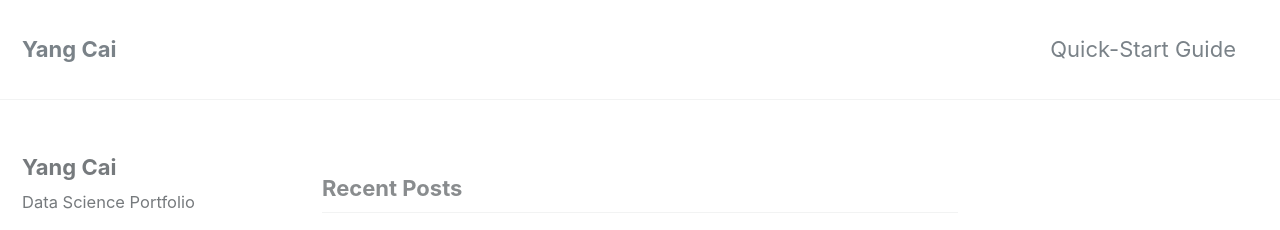
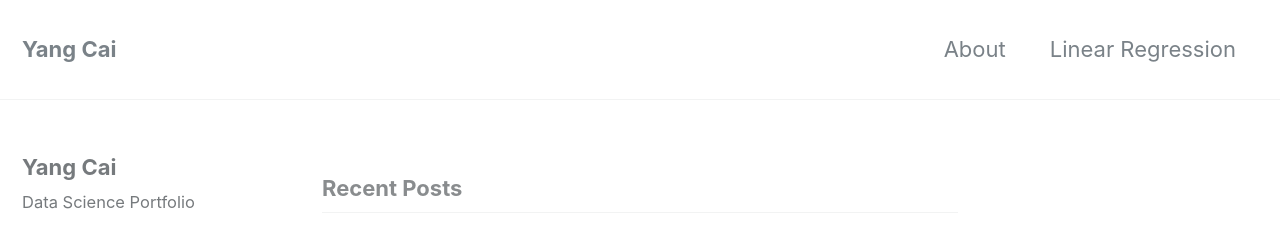
Before and after one commit to ladyissy/ladyissy.github.io, a Jekyll site: the page built from index.html, in a window 1280 px wide and 900 px high. Shown: the top 230 px of the window. Built offline with Jekyll 4.4.1, drawn with Linux system fonts in a browser that asks for light colours; nearby versions of some CDN libraries; the list of posts is cut into pages by our own code.

Commit message:
commit 8

```diff
--- a/_data/navigation.yml
+++ b/_data/navigation.yml
@@ -1,7 +1,9 @@
 # main links
 main:
-  - title: "Quick-Start Guide"
-    url: https://mmistakes.github.io/minimal-mistakes/docs/quick-start-guide/
+  - title: "About"
+    url: /about/
+  - title: "Linear Regression"
+    url: /linear-regression/
   # - title: "About"
   #   url: https://mmistakes.github.io/minimal-mistakes/about/
   # - title: "Sample Posts"
```
